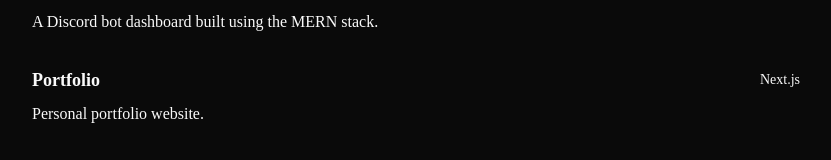
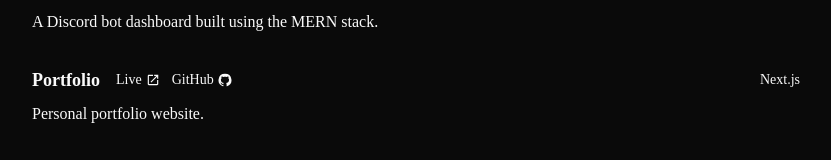
Before and after one commit to SahilShidruk/Portfolio-Website, a Next.js app: page / in a window 1280 px wide. Shown: the part 1306-1466 px from the top of the page, without its empty margins (224-1055 px from the left). Built offline with nearby package versions, Linux system fonts and the light colour scheme; what @mui/material-nextjs would draw is missing.

Commit message:
Update data.ts

```diff
--- a/app/data.ts
+++ b/app/data.ts
@@ -54,7 +54,7 @@ export const projects = [
     description:
       "Personal portfolio website.",
     stack: "Next.js",
-    live: "",
-    github: "",
+    live: "https://sahil.is-a.dev/",
+    github: "https://github.com/SahilShidruk/Portfolio-Website",
   },
 ];
```
